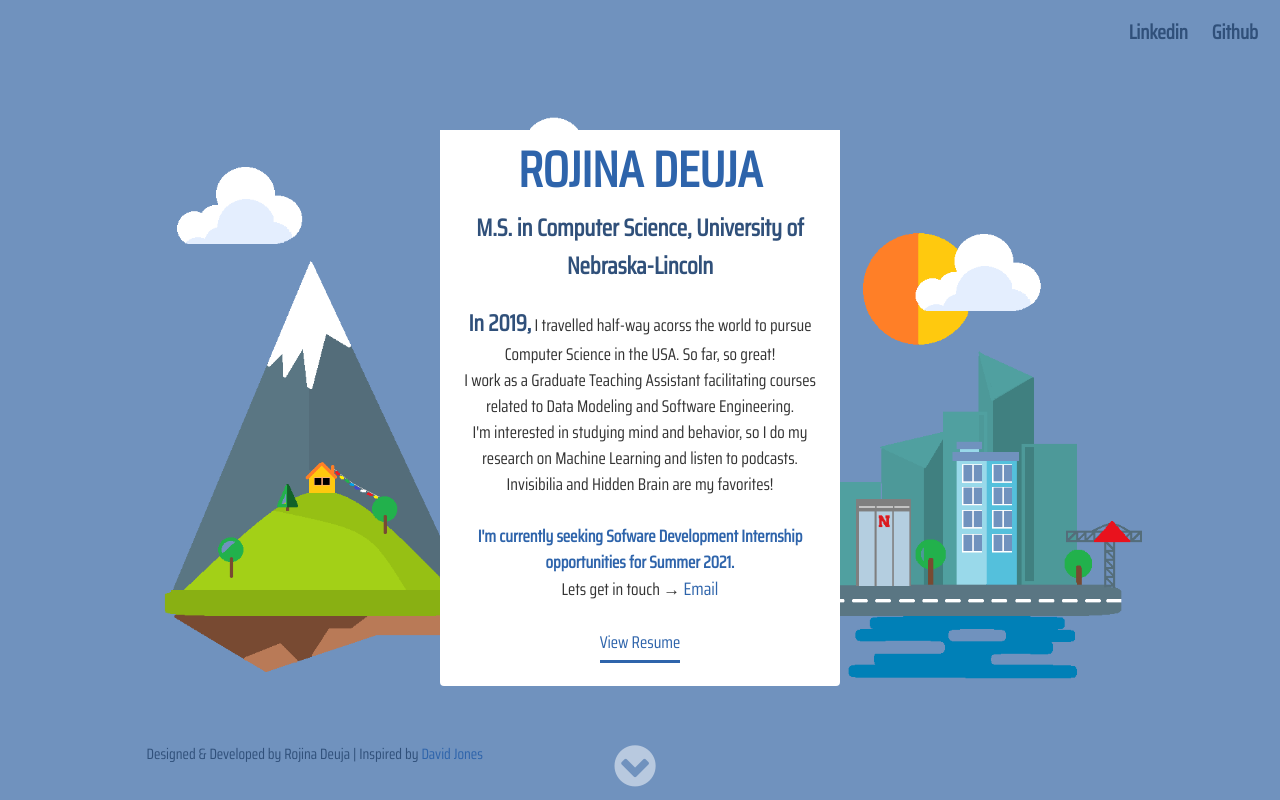
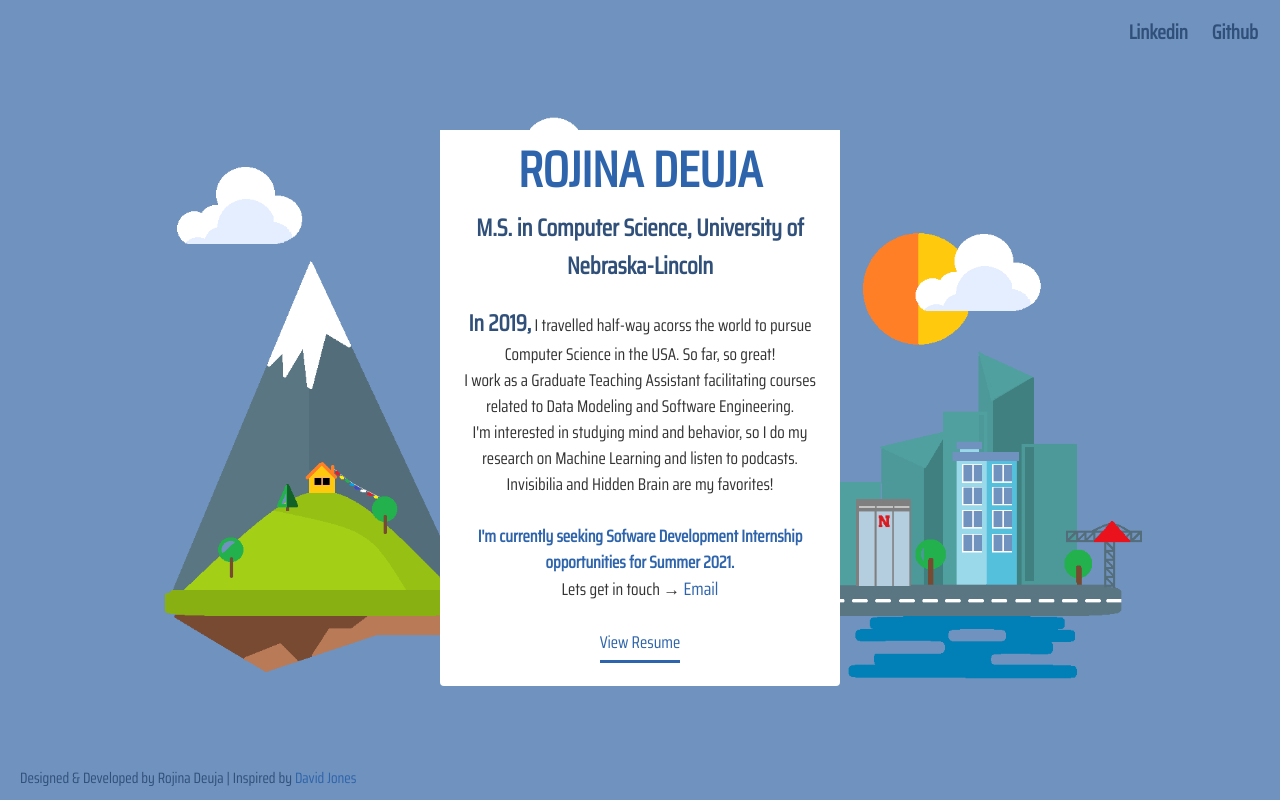
Before and after one commit to rojinadeuja/rojinadeuja.github.io, a React (Create React App) app: page / in a window 1280 px wide. Built offline with nearby package versions, Linux system fonts and the light colour scheme; a web font is replaced by a local one.

Commit message:
Revert footer chevron

```diff
--- a/src/Components/Shared/Footer.js
+++ b/src/Components/Shared/Footer.js
@@ -4,9 +4,9 @@ const footer = () => {
     return (
     <div className="main-footer">
         <p>Designed &amp; Developed by Rojina Deuja | Inspired by <a href="https://codepen.io/VictoryDesign" target="_blank" rel="noopener noreferrer">David Jones</a></p>
-        <div>
+        {/* <div>
             <a href="#"><i className="fa fa-chevron-circle-down footer-chevron"></i></a>
-        </div>
+        </div>     */}
     </div>)
 }
 
--- a/src/index.css
+++ b/src/index.css
@@ -149,10 +149,10 @@ a:hover{
     width: 100%;
     text-align: center;
     padding-bottom: 10px;
-    display: grid;
+    /* display: grid;
     grid-template-columns: 1fr repeat(3, auto) 1fr;
     grid-column-gap: 5px;
-    justify-items: center;
+    justify-items: center; */
   }
 .main-footer p {
     font-size: 15px;
```
